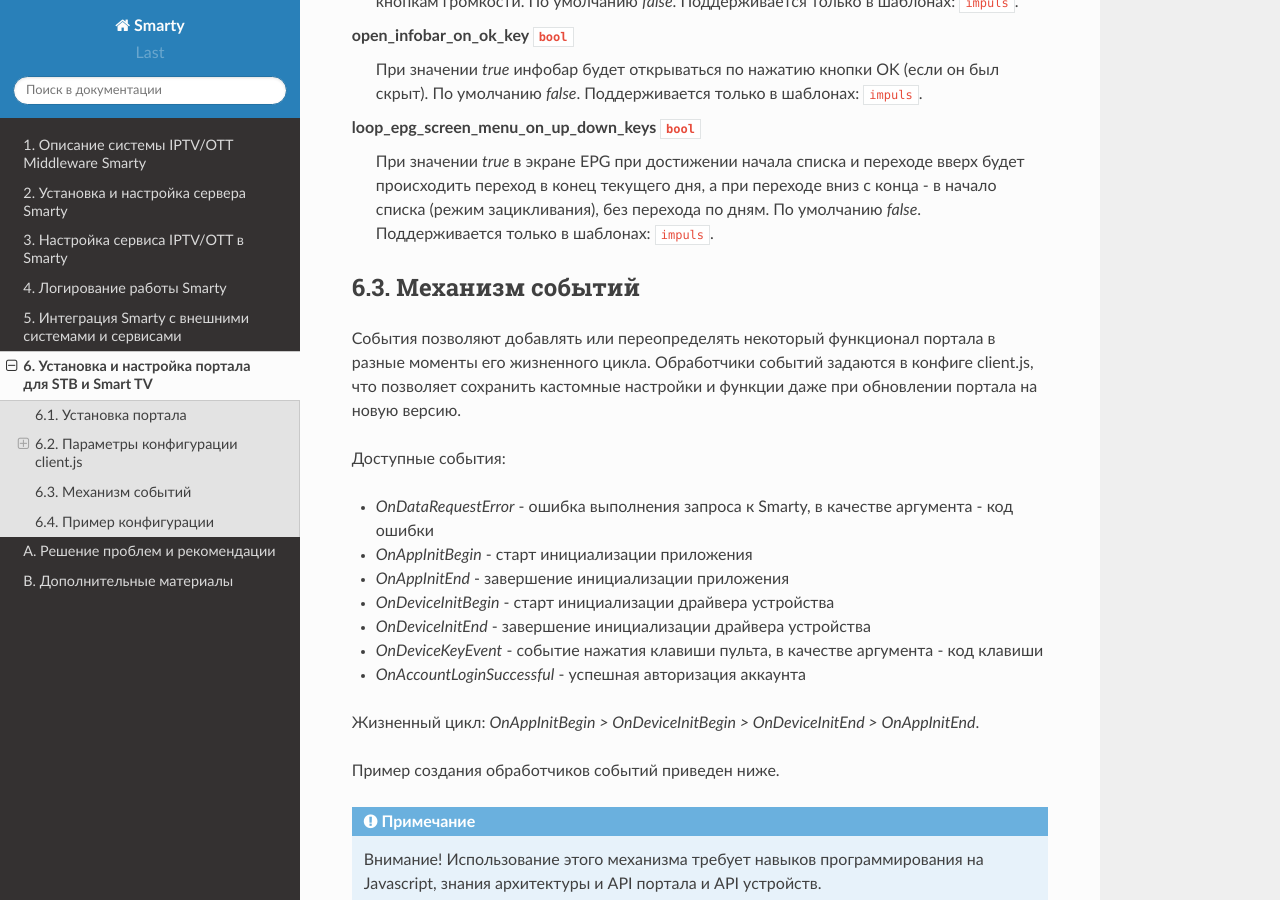
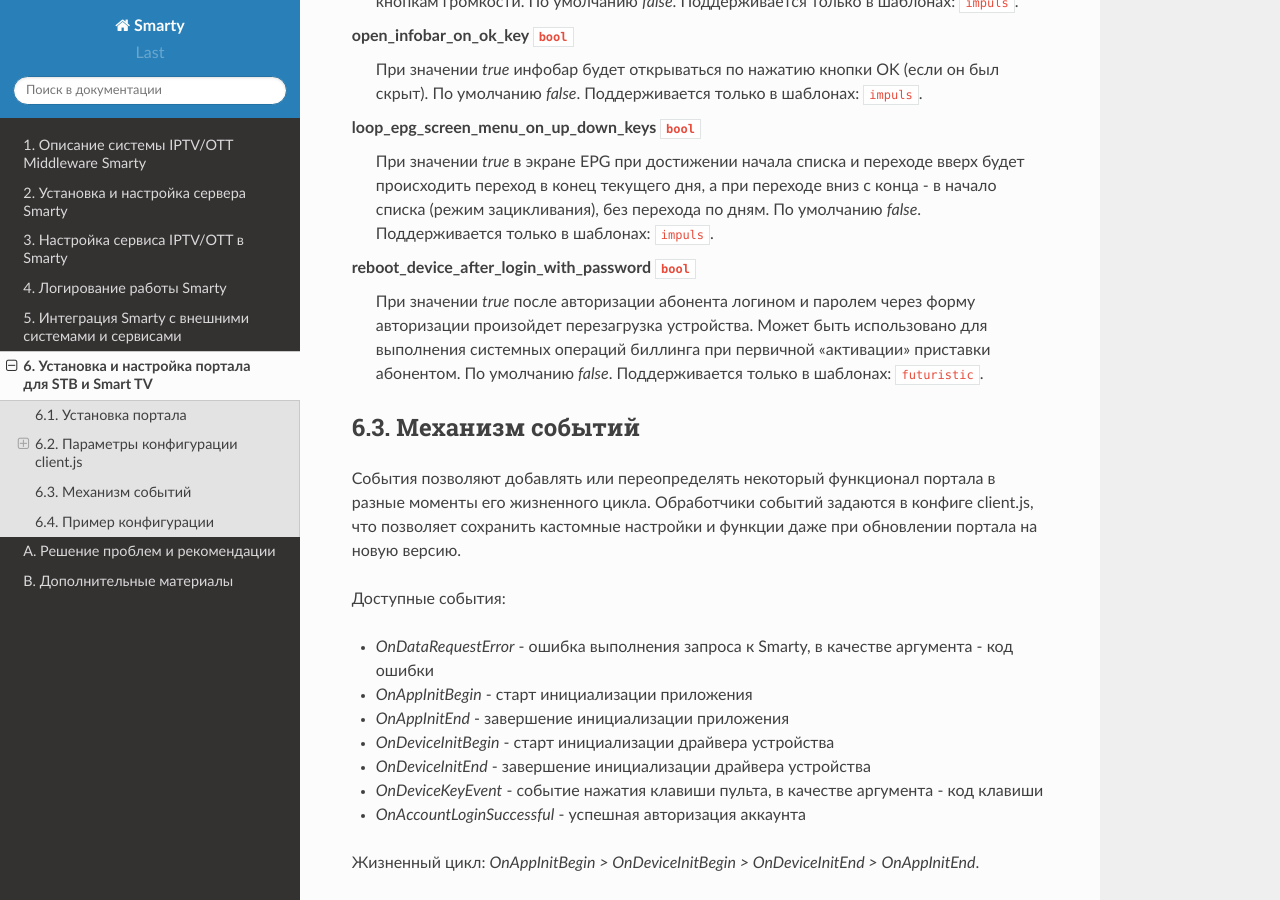
Before and after one commit to sergey-yakovlev/smarty-docs, a Sphinx documentation site: the page built from source/portal_setup.rst, in a window 1280 px wide and 900 px high, scrolled down 5393 px. Built offline with Sphinx 7.4.7 and the Read the Docs theme 2.0.0, drawn with Linux system fonts in a browser that asks for light colours.

Commit message:
reboot_device_after_login_with_password

```diff
--- a/source/portal_setup.rst
+++ b/source/portal_setup.rst
@@ -266,6 +266,13 @@ loop_epg_screen_menu_on_up_down_keys ``bool``
     По умолчанию *false*.
     Поддерживается только в шаблонах: ``impuls``.
 
+reboot_device_after_login_with_password ``bool``
+    При значении *true* после авторизации абонента логином и паролем через форму авторизации произойдет перезагрузка
+    устройства. Может быть использовано для выполнения системных операций биллинга при первичной "активации" приставки
+    абонентом.
+    По умолчанию *false*.
+    Поддерживается только в шаблонах: ``futuristic``.
+
 .. _portal_event_system:
 
 6.3. Механизм событий
```
